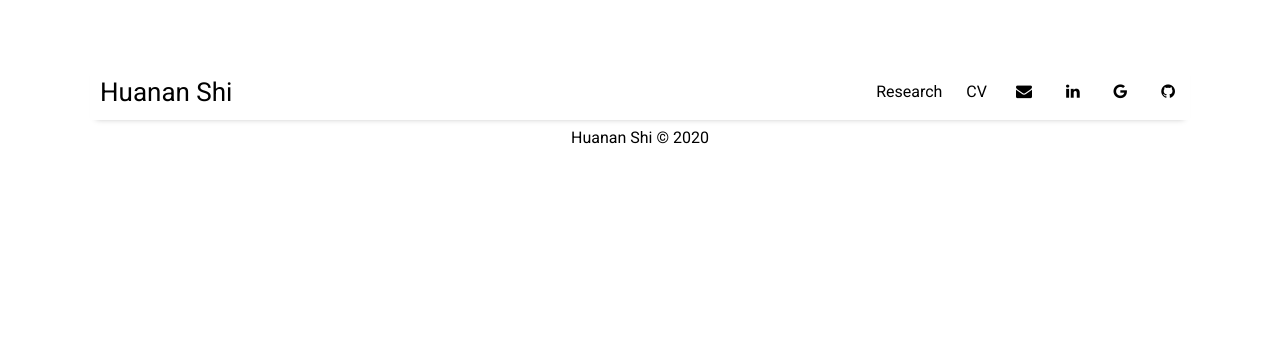
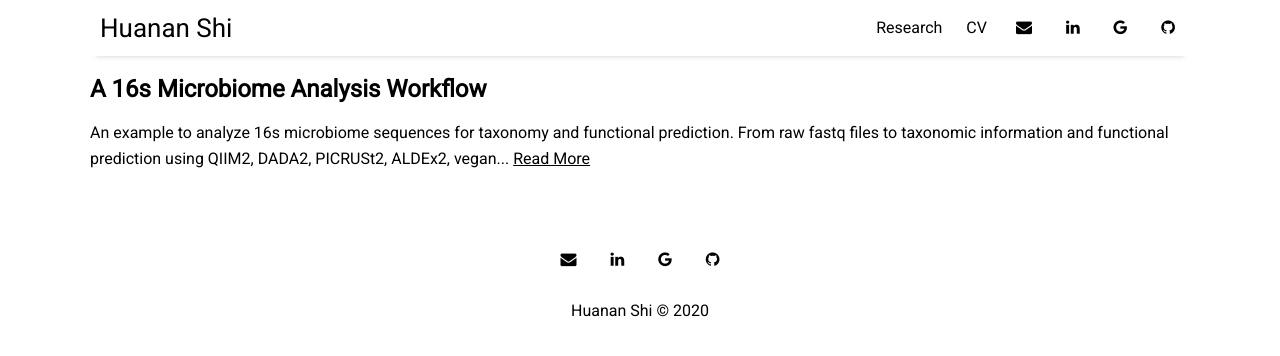
Before and after one commit to huananfshi/huananfshi.github.io, a Jekyll site: the page built from research.html, in a window 1280 px wide. Shown: the top 356 px of the page. Built offline with Jekyll 4.4.1, drawn with Linux system fonts in a browser that asks for light colours; nearby versions of some CDN libraries.

Commit message:
Update research.html

```diff
--- a/research.html
+++ b/research.html
@@ -1,17 +1,13 @@
 ---
-layout: default
+layout: page
 title: Research
 ---
-{% for post in paginator.posts %}
 
-<post>
-
-   <div class="post" {% if post.image %}style="background-image:url({{ site.github.url }}/assets/img/{{ post.image }})"{% endif %}>
-     <h2><span>{{ post.title }}</span></h2>
-     <p>{{ post.description }} <a href="{{ site.github.url }}{{ post.url }}"></a>
-     </p>
-
-   </div>
-</post>
-
-{% endfor %}
+<div class='post'>
+    <h1></h1>
+    <h1></h1>
+    <h2><span>A 16s Microbiome Analysis Workflow</span></h2>
+    <p>An example to analyze 16s microbiome sequences for taxonomy and functional prediction. From raw fastq files to taxonomic information
+        and functional prediction using QIIM2, DADA2, PICRUSt2, ALDEx2, vegan... <a href="../research/a-16s-microbiome-analysis-workflow.md">Read More</a>
+    </p>
+</div>
```
